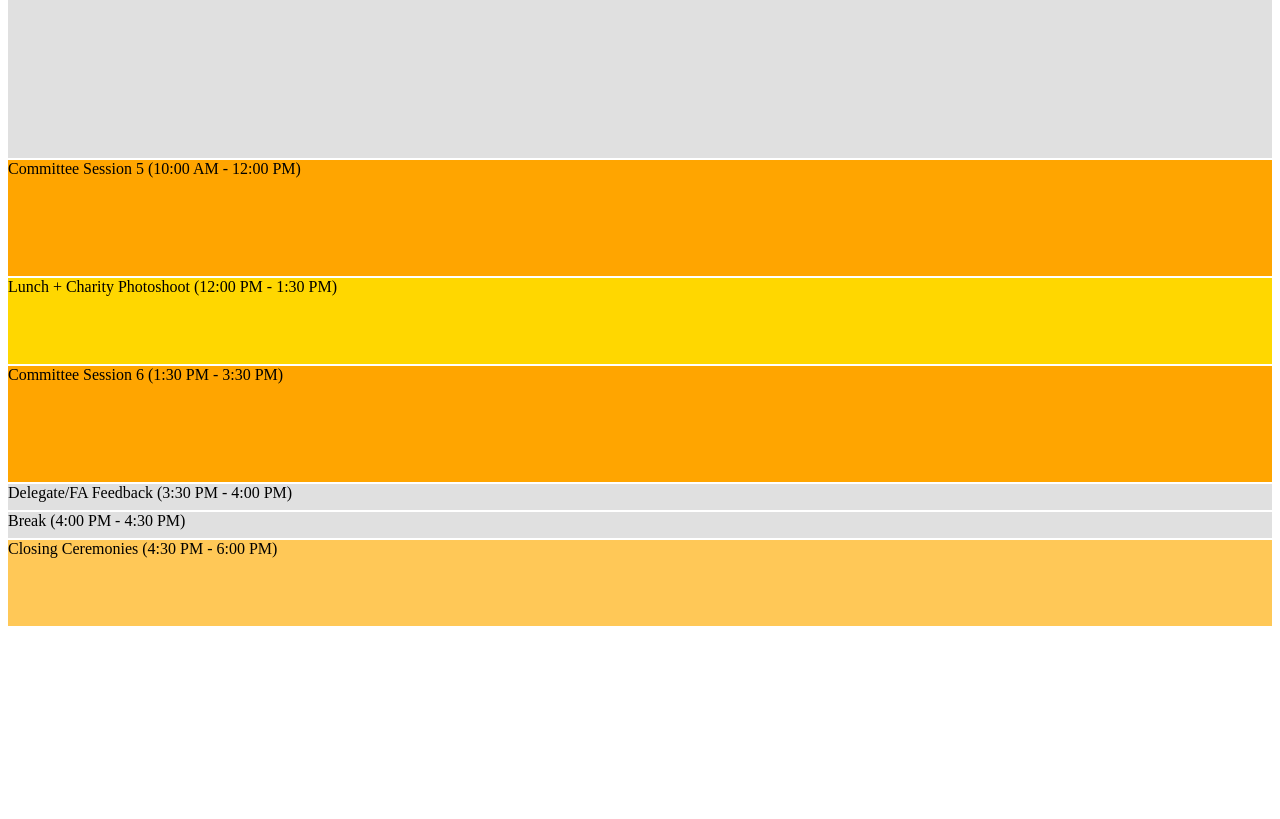
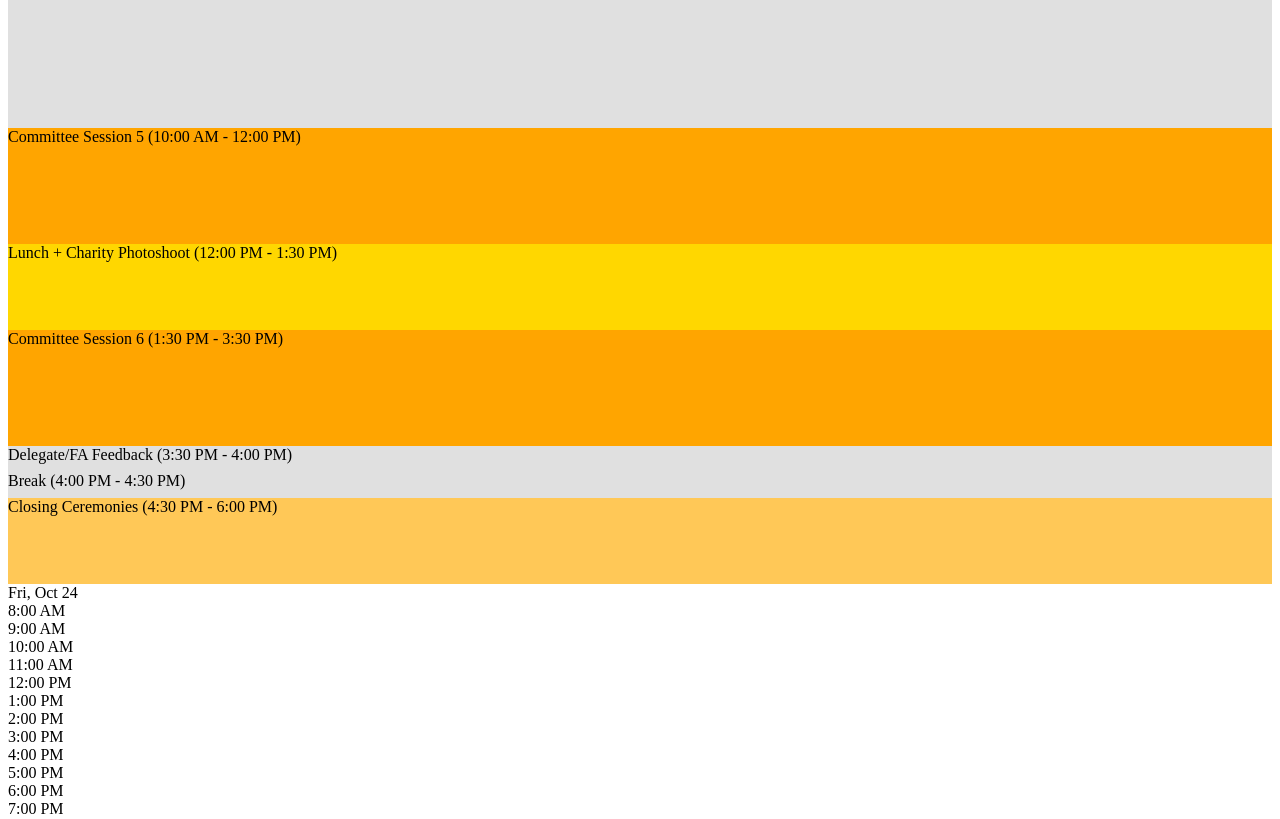
Before and after one commit to SSICSIM/ssicsim, a Next.js app: page /resources in a window 1280 px wide. Shown: the part 2680-3499 px from the top of the page. Before the commit the page ends 3314 px from the top, so only its background shows below. Built offline with nearby package versions, Linux system fonts and the light colour scheme.

Commit message:
added mobile view for schedule

```diff
--- a/src/components/Schedule.tsx
+++ b/src/components/Schedule.tsx
@@ -178,8 +178,8 @@ export default function ConferenceSchedule() {
 
   const getTop = (start: Date) => {
     let minutes = start.getMinutes();
-    if (minutes > 0) minutes = 30; // snap to 30 if not 0
-    return (start.getHours() - 8) * 60 + minutes; // include border
+    if (minutes > 0) minutes = 30;
+    return (start.getHours() - 8) * 60 + minutes;
   };
 
   const getHeight = (start: Date, end: Date) => {
@@ -191,7 +191,7 @@ export default function ConferenceSchedule() {
 
     return (
       end.getHours() * 60 + endMinutes - (start.getHours() * 60 + startMinutes)
-    ); // subtract border so event fits
+    );
   };
 
   const formatTime = (date: Date) => {
@@ -203,16 +203,15 @@ export default function ConferenceSchedule() {
   };
 
   return (
-    <div className="relative w-full max-w-[1200px] mx-auto mt-12 mb-20 p-4 pl-20 rounded-3xl shadow-xl border-2 border-[#FFD700] bg-white">
+    <div className="relative w-full max-w-[1200px] mx-auto mt-12 mb-20 p-4 rounded-3xl shadow-xl border-2 border-[#FFD700] bg-white">
+      {/* ---------------- DESKTOP VIEW ---------------- */}
+      <div className="hidden md:block">
         {/* Header */}
         <div
           className="grid border-b-2 border-[#FFD700] mb-2"
           style={{ gridTemplateColumns: "64px 1fr 1fr 1fr" }}
         >
-        {/* Time column */}
           <div className="w-16"></div>
-
-        {/* Day labels */}
           {days.map((day) => (
             <div
               key={day.label}
@@ -249,7 +248,6 @@ export default function ConferenceSchedule() {
                 key={day.label}
                 className="flex-1 border-r-2 border-[#FFD700] relative"
               >
-              {/* Hour lines */}
                 {hours.map((_, i) => (
                   <div
                     key={i}
@@ -258,17 +256,12 @@ export default function ConferenceSchedule() {
                   />
                 ))}
 
-              {/* Events */}
-              {dayEvents.map((e) => {
-
-                return (
+                {dayEvents.map((e) => (
                   <div
                     key={e.id}
                     style={{
                       top: getTop(e.start),
                       height: getHeight(e.start, e.end) - 4,
-                      marginBottom: "2px",
-                      marginTop: "2px",
                       backgroundColor: colors[e.category],
                       left: "2px",
                       right: "2px",
@@ -276,12 +269,79 @@ export default function ConferenceSchedule() {
                     className="absolute rounded-lg text-black px-2 py-1 font-semibold text-sm shadow-md overflow-hidden"
                   >
                     <div className="font-light">
-                      <a className="font-bold"> {e.title} </a> (
+                      <span className="font-bold">{e.title}</span> (
                       {formatTime(e.start)} - {formatTime(e.end)})
                     </div>
                   </div>
+                ))}
+              </div>
             );
           })}
+        </div>
+      </div>
+
+      {/* ---------------- MOBILE VIEW ---------------- */}
+      <div className="block md:hidden space-y-8">
+        {days.map((day) => {
+          const dayEvents = events.filter(
+            (e) => e.start.toDateString() === day.date.toDateString(),
+          );
+
+          return (
+            <div
+              key={day.label}
+              className="border-2 border-[#FFD700] rounded-xl overflow-hidden"
+            >
+              {/* Mobile Day Header */}
+              <div className="text-center font-bold text-lg bg-[#FFD700] text-black py-2">
+                {day.label}
+              </div>
+
+              <div className="flex relative">
+                {/* Time Column */}
+                <div className="w-16 border-r-2 border-[#FFD700] relative">
+                  {hours.map((h) => (
+                    <div
+                      key={h}
+                      className="relative h-[60px] flex items-start justify-center border-t-2 border-[#FFD700]/50 text-xs text-black"
+                    >
+                      <span className="absolute left-1">
+                        {h > 12 ? h - 12 : h}:00 {h >= 12 ? "PM" : "AM"}
+                      </span>
+                    </div>
+                  ))}
+                </div>
+
+                {/* Events Column */}
+                <div className="flex-1 relative">
+                  {hours.map((_, i) => (
+                    <div
+                      key={i}
+                      className="absolute left-0 right-0 h-[1px] border-t-2 border-[#FFD700]/50"
+                      style={{ top: i * 60 }}
+                    />
+                  ))}
+
+                  {dayEvents.map((e) => (
+                    <div
+                      key={e.id}
+                      style={{
+                        top: getTop(e.start),
+                        height: getHeight(e.start, e.end) - 4,
+                        backgroundColor: colors[e.category],
+                        left: "2px",
+                        right: "2px",
+                      }}
+                      className="absolute rounded-lg text-black px-2 py-1 font-semibold text-sm shadow-md overflow-hidden"
+                    >
+                      <div className="font-light">
+                        <span className="font-bold">{e.title}</span> (
+                        {formatTime(e.start)} - {formatTime(e.end)})
+                      </div>
+                    </div>
+                  ))}
+                </div>
+              </div>
             </div>
           );
         })}
```
Lines whose indentation alone changed are shown as unchanged.
